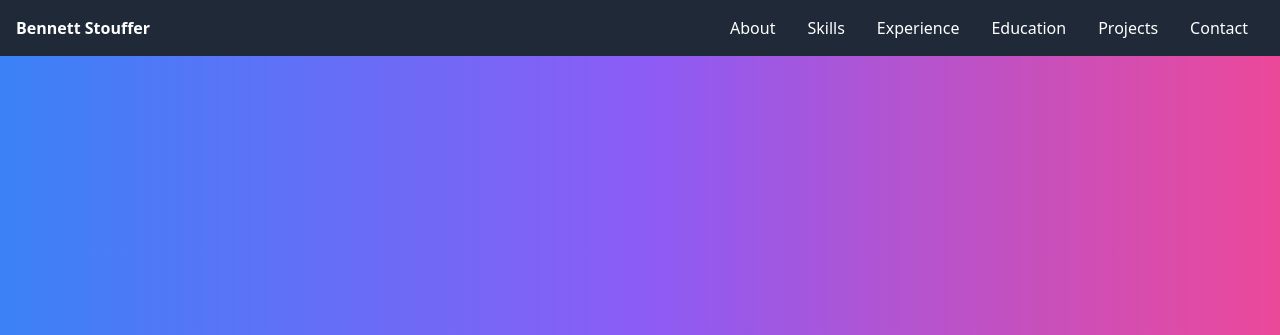
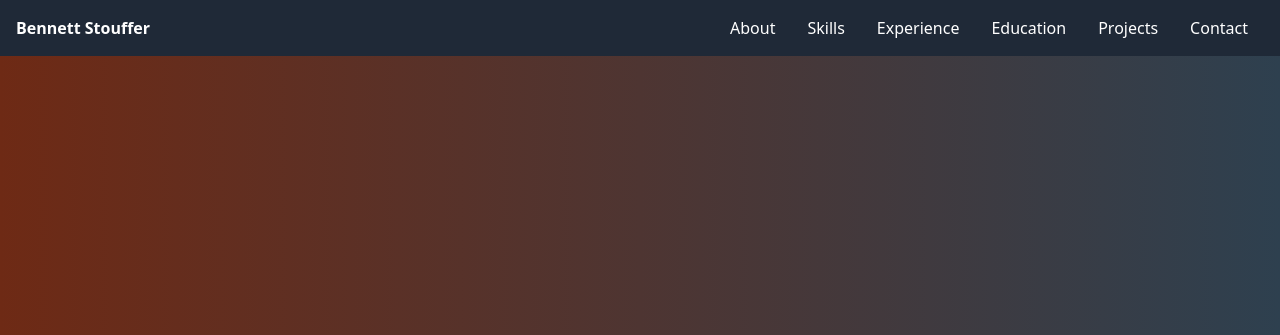
Before and after one commit to bennetster/bennetster.github.io, a plain HTML site: page index.html in a window 1280 px wide. Shown: the top 335 px of the page. Drawn offline with nearby package versions, Linux system fonts and the light colour scheme.

Commit message:
feat: update hero gradient colors

```diff
--- a/index.html
+++ b/index.html
@@ -45,7 +45,7 @@
                         </button>
                     </nav>
               </header>
-            <section id="hero" class="flex items-center justify-center h-screen bg-gradient-to-r from-blue-500 via-purple-500 to-pink-500">
+            <section id="hero" class="flex items-center justify-center h-screen" style="background: linear-gradient(to right, #6e2a15, #2e404f);">
                 <div class="text-center text-white">
                     <p class="text-xl mb-2">Engineer • Designer • Problem Solver</p>
                     <h1 class="text-5xl font-extrabold mb-4">Crafting Innovative Solutions</h1>
```
